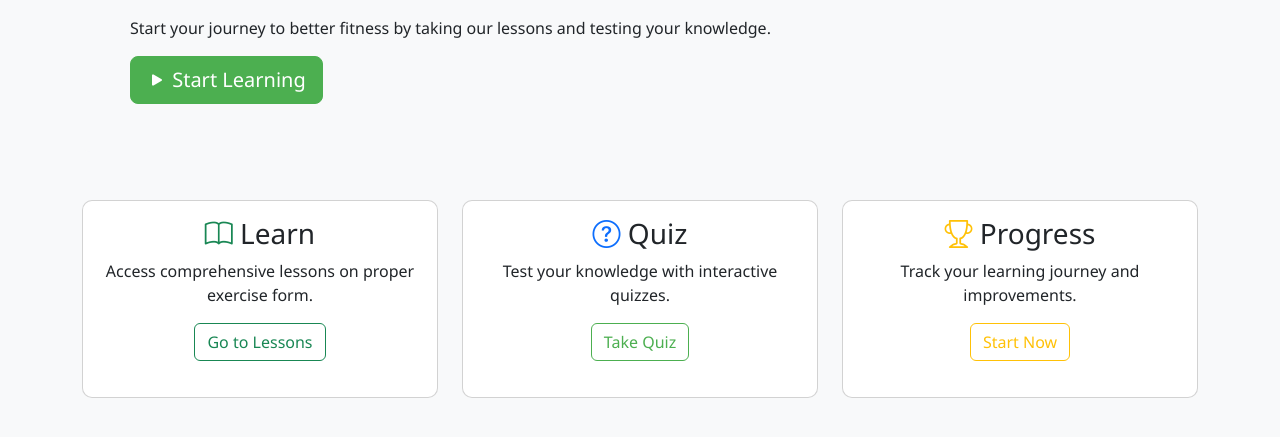
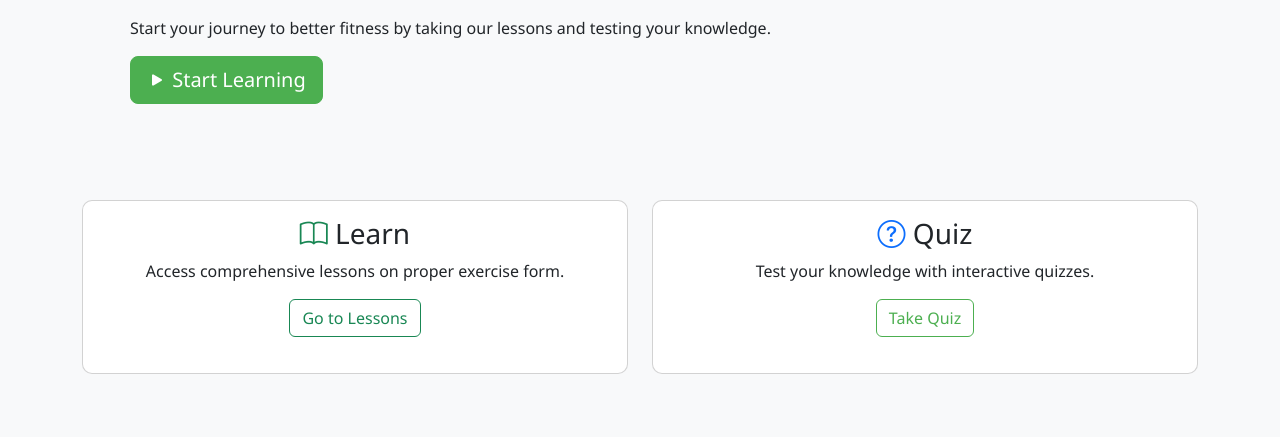
Before and after one commit to j-lederer/fitness-form-trainer, a Flask app: page / in a window 1280 px wide. Shown: the part 266-703 px from the top of the page. Run offline with Flask 3, Linux system fonts and the light colour scheme.

Commit message:
Two colums on home page

```diff
--- a/templates/index.html
+++ b/templates/index.html
@@ -13,7 +13,7 @@
     </a>
 </div>
 
-<div class="row row-cols-1 row-cols-md-3 g-4 mt-3">
+<div class="row row-cols-1 row-cols-md-2 g-4 mt-3 justify-content-center">
     <div class="col">
         <div class="card h-100">
             <div class="card-body text-center">
@@ -36,16 +36,5 @@
             </div>
         </div>
     </div>
-    <div class="col">
-        <div class="card h-100">
-            <div class="card-body text-center">
-                <h3 class="card-title">
-                    <i class="bi bi-trophy text-warning"></i> Progress
-                </h3>
-                <p class="card-text">Track your learning journey and improvements.</p>
-                <a href="/learn/1" class="btn btn-outline-warning">Start Now</a>
-            </div>
-        </div>
-    </div>
 </div>
 {% endblock %}
```
